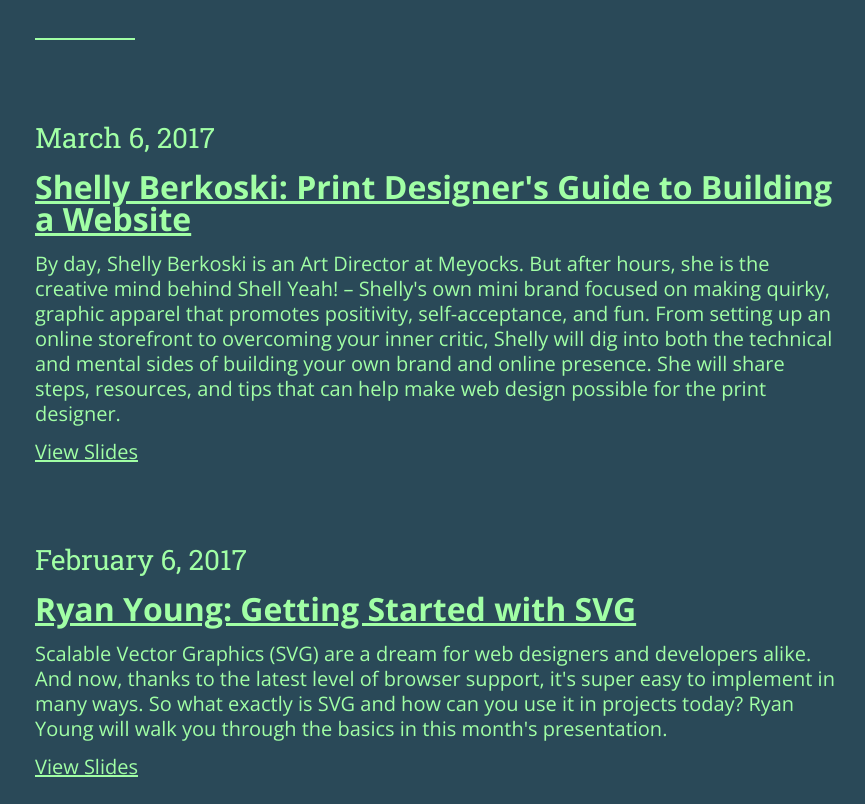
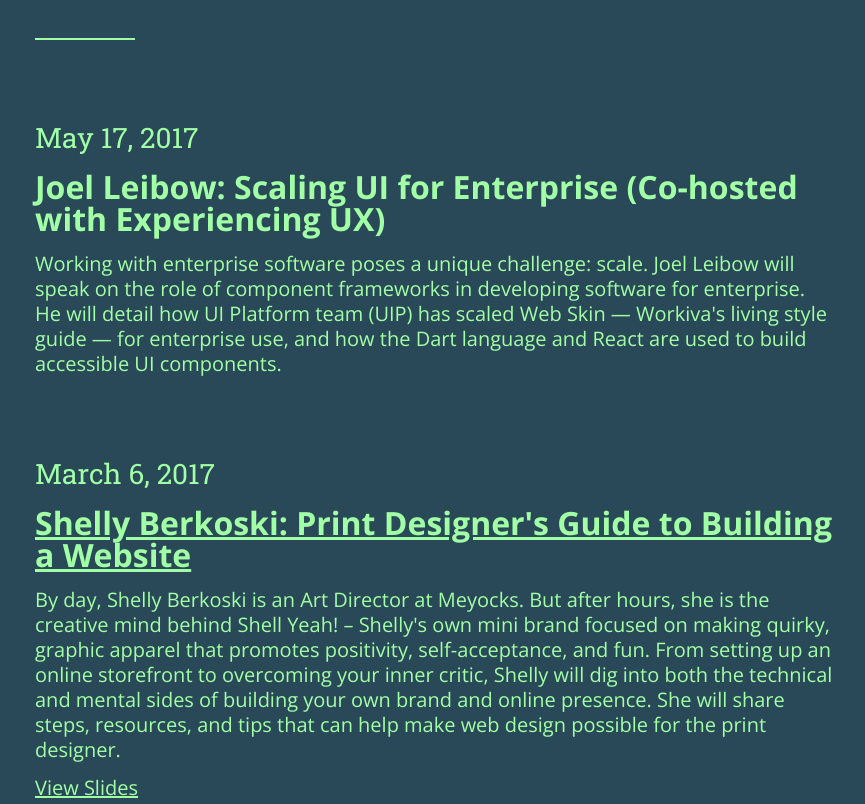
Before and after one commit to dsmfrontend/dsmfrontend.github.io, a website: page talks/index.html in a window 1280 px wide. Shown: the part 700-1504 px from the top of the page, without its empty margins (205-1070 px from the left). Drawn offline with nearby package versions, Linux system fonts and the light colour scheme.

Commit message:
Add may co-hosted event

```diff
--- a/talks/index.html
+++ b/talks/index.html
@@ -53,6 +53,23 @@
         <!-- Talks Section -->
         <section class="section section--space section--talks">
             <div class="container">
+                <div class="talk">
+                    <h4 class="date">May 17, 2017</h4>
+
+                    <div class="title">
+                        <!-- <a href="https://www.meetup.com//experiencing-UX-DSM/events/237934420/" target="_blank">Joel Leibow: Scaling UI for Enterprise (Co-hosted with Experiencing UX)</a> -->
+                        Joel Leibow: Scaling UI for Enterprise (Co-hosted with Experiencing UX)
+                    </div>
+
+                    <div class="description">
+                        <p>
+                            Working with enterprise software poses a unique challenge: scale. Joel Leibow will speak on the role of component frameworks in developing software for enterprise. He will detail how UI Platform team (UIP) has scaled Web Skin — Workiva's living style guide — for enterprise use, and how the Dart language and React are used to build accessible UI components.
+                        </p>
+
+                        <!-- <a href="https://www.meetup.com//experiencing-UX-DSM/events/237934420/" target="_blank">View Slides</a> -->
+                    </div>
+                </div>
+
                 <div class="talk">
                     <h4 class="date">March 6, 2017</h4>
 
```
